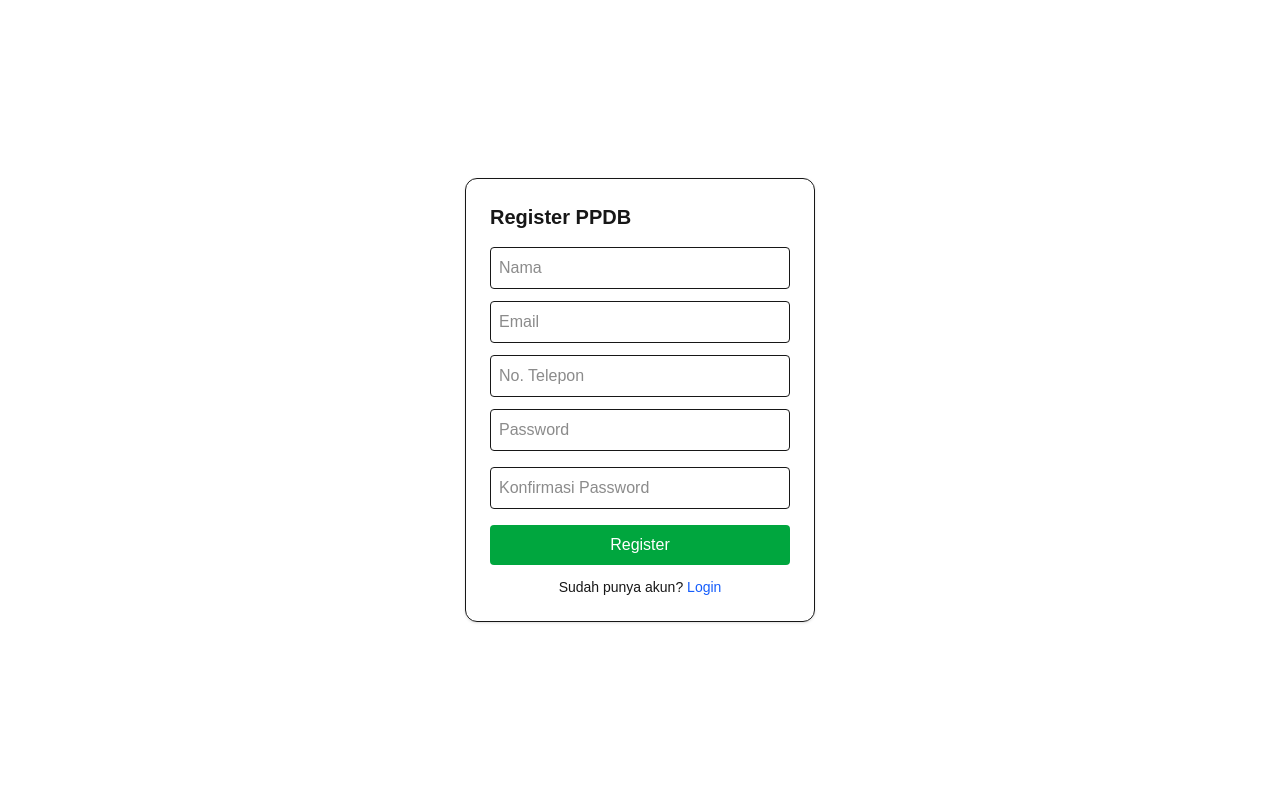
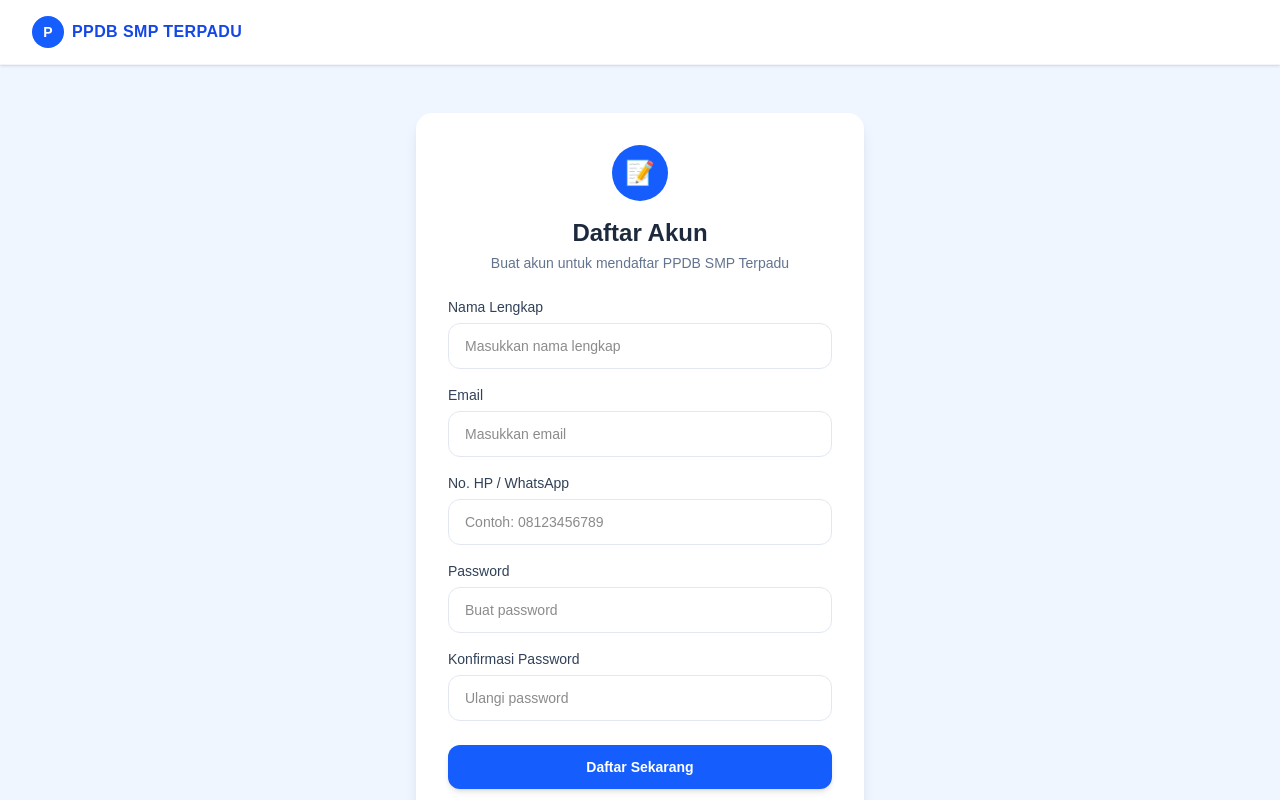
Before and after one commit to argabayu-cloud/ppdb-system, a Next.js app in the folder frontend-ppdb/: page /auth/register in a window 1280 px wide. Shown: the top 800 px of the page. Built offline with nearby package versions, Linux system fonts and the light colour scheme; no server answers.

Commit message:
feat: implement authentication login and registration pages

```diff
--- a/frontend-ppdb/src/app/auth/login/page.tsx
+++ b/frontend-ppdb/src/app/auth/login/page.tsx
@@ -110,7 +110,7 @@ export default function LoginPage() {
 
           <p className="text-center text-sm text-slate-500">
             Belum punya akun?{" "}
-            <Link href="/register" className="text-blue-600 font-semibold hover:underline">
+            <Link href="auth/register" className="text-blue-600 font-semibold hover:underline">
               Daftar di sini
             </Link>
           </p>
--- a/frontend-ppdb/src/app/auth/register/page.tsx
+++ b/frontend-ppdb/src/app/auth/register/page.tsx
@@ -1,110 +1,182 @@
 "use client";
 
 import { useState } from "react";
-import { useRouter } from "next/navigation";
-import { fetcher } from "@/lib/api";
 import Link from "next/link";
+import { registerUser } from "@/lib/api";
 
 export default function RegisterPage() {
-  const router = useRouter();
+  const [form, setForm] = useState({
+    nama: "",
+    email: "",
+    noTlpn: "",
+    password: "",
+    konfirmasiPassword: "",
+  });
 
-  const [nama, setNama] = useState("");
-  const [email, setEmail] = useState("");
-  const [noTlpn, setNoTlpn] = useState("");
-  const [password, setPassword] = useState("");
-  const [konfirmasiPassword, setKonfirmasiPassword] = useState("");
   const [loading, setLoading] = useState(false);
   const [error, setError] = useState("");
 
-  const handleRegister = async (e: React.FormEvent) => {
-    e.preventDefault();
+  const handleChange = (e: React.ChangeEvent<HTMLInputElement>) => {
+    setForm({ ...form, [e.target.name]: e.target.value });
+    setError("");
+  };
+
+  const handleRegister = async () => {
+    const { nama, email, noTlpn, password, konfirmasiPassword } = form;
+
+    // validasi
+    if (!nama || !email || !noTlpn || !password || !konfirmasiPassword) {
+      setError("Semua field wajib diisi!");
+      return;
+    }
+
+    if (password !== konfirmasiPassword) {
+      setError("Konfirmasi password tidak cocok!");
+      return;
+    }
+
     setLoading(true);
-    setError("");
 
     try {
-      await fetcher("/auth/register", {
-        method: "POST",
-        body: JSON.stringify({
+      const res = await registerUser({
         nama,
         email,
         noTlpn,
         password,
-          konfirmasiPassword,
-        }),
       });
 
+      if (res.data) {
         alert("Register berhasil, silakan login");
-      router.push("/login");
-    } catch (err: unknown) {
-      if (err instanceof Error) {
-        setError(err.message);
+        window.location.href = "/login";
       } else {
-        setError("Terjadi kesalahan");
+        setError(res.message || "Register gagal!");
       }
-    } finally {
+    } catch (_err) {
+      setError("Tidak bisa terhubung ke server!");
+    }
+
     setLoading(false);
-    }
   };
 
   return (
-    <div className="flex h-screen items-center justify-center">
-      <form
-        onSubmit={handleRegister}
-        className="w-[350px] p-6 border rounded-xl shadow"
-      >
-        <h1 className="text-xl font-bold mb-4">Register PPDB</h1>
+    <div className="min-h-screen bg-blue-50 flex flex-col">
+      {/* Navbar */}
+      <nav className="w-full px-8 py-4 flex items-center bg-white border-b border-slate-100 shadow-sm">
+        <div className="flex items-center gap-2">
+          <div className="w-8 h-8 rounded-full bg-blue-600 flex items-center justify-center">
+            <span className="text-white font-bold text-sm">P</span>
+          </div>
+          <span className="font-bold text-blue-700 text-base tracking-wide uppercase">
+            PPDB SMP Terpadu
+          </span>
+        </div>
+      </nav>
 
-        {error && <p className="text-red-500 text-sm mb-3">{error}</p>}
+      {/* Main */}
+      <main className="flex-1 flex items-center justify-center px-4 py-12">
+        <div className="w-full max-w-md bg-white rounded-2xl shadow-lg p-8 flex flex-col gap-6">
 
+          {/* Header */}
+          <div className="text-center">
+            <div className="w-14 h-14 rounded-full bg-blue-600 flex items-center justify-center mx-auto mb-4">
+              <span className="text-white text-2xl">📝</span>
+            </div>
+            <h1 className="text-2xl font-bold text-slate-800">Daftar Akun</h1>
+            <p className="text-slate-500 text-sm mt-1">
+              Buat akun untuk mendaftar PPDB SMP Terpadu
+            </p>
+          </div>
+
+          {/* Error */}
+          {error && (
+            <div className="bg-red-50 border border-red-200 text-red-600 text-sm px-4 py-3 rounded-xl">
+              ⚠️ {error}
+            </div>
+          )}
+
+          {/* Form */}
+          <div className="flex flex-col gap-4">
+            <div className="flex flex-col gap-1.5">
+              <label className="text-sm font-medium text-slate-700">Nama Lengkap</label>
               <input
                 type="text"
-          placeholder="Nama"
-          className="w-full mb-3 p-2 border rounded"
-          onChange={(e) => setNama(e.target.value)}
+                name="nama"
+                value={form.nama}
+                onChange={handleChange}
+                placeholder="Masukkan nama lengkap"
+                className="border border-slate-200 rounded-xl px-4 py-3 text-sm outline-none focus:border-blue-500 focus:ring-2 focus:ring-blue-100"
               />
+            </div>
 
+            <div className="flex flex-col gap-1.5">
+              <label className="text-sm font-medium text-slate-700">Email</label>
               <input
                 type="email"
-          placeholder="Email"
-          className="w-full mb-3 p-2 border rounded"
-          onChange={(e) => setEmail(e.target.value)}
+                name="email"
+                value={form.email}
+                onChange={handleChange}
+                placeholder="Masukkan email"
+                className="border border-slate-200 rounded-xl px-4 py-3 text-sm outline-none focus:border-blue-500 focus:ring-2 focus:ring-blue-100"
               />
+            </div>
 
+            <div className="flex flex-col gap-1.5">
+              <label className="text-sm font-medium text-slate-700">No. HP / WhatsApp</label>
               <input
                 type="text"
-          placeholder="No. Telepon"
-          className="w-full mb-3 p-2 border rounded"
-          onChange={(e) => setNoTlpn(e.target.value)}
+                name="noTlpn"
+                value={form.noTlpn}
+                onChange={handleChange}
+                placeholder="Contoh: 08123456789"
+                className="border border-slate-200 rounded-xl px-4 py-3 text-sm outline-none focus:border-blue-500 focus:ring-2 focus:ring-blue-100"
               />
+            </div>
 
+            <div className="flex flex-col gap-1.5">
+              <label className="text-sm font-medium text-slate-700">Password</label>
               <input
                 type="password"
-          placeholder="Password"
-          className="w-full mb-4 p-2 border rounded"
-          onChange={(e) => setPassword(e.target.value)}
+                name="password"
+                value={form.password}
+                onChange={handleChange}
+                placeholder="Buat password"
+                className="border border-slate-200 rounded-xl px-4 py-3 text-sm outline-none focus:border-blue-500 focus:ring-2 focus:ring-blue-100"
               />
+            </div>
 
+            <div className="flex flex-col gap-1.5">
+              <label className="text-sm font-medium text-slate-700">Konfirmasi Password</label>
               <input
                 type="password"
-          placeholder="Konfirmasi Password"
-          className="w-full mb-4 p-2 border rounded"
-          onChange={(e) => setKonfirmasiPassword(e.target.value)}
+                name="konfirmasiPassword"
+                value={form.konfirmasiPassword}
+                onChange={handleChange}
+                placeholder="Ulangi password"
+                className="border border-slate-200 rounded-xl px-4 py-3 text-sm outline-none focus:border-blue-500 focus:ring-2 focus:ring-blue-100"
               />
+            </div>
 
             <button
+              onClick={handleRegister}
               disabled={loading}
-          className="w-full bg-green-600 text-white p-2 rounded"
+              className="mt-2 bg-blue-600 hover:bg-blue-700 disabled:bg-blue-300 text-white font-semibold py-3 rounded-xl shadow-md text-sm"
             >
-          {loading ? "Loading..." : "Register"}
+              {loading ? "Memproses..." : "Daftar Sekarang"}
             </button>
+          </div>
 
-        <p className="text-sm mt-3 text-center">
+          <p className="text-center text-sm text-slate-500">
             Sudah punya akun?{" "}
-          <Link href="" className="text-blue-600">
-            Login
+            <Link href="auth/login" className="text-blue-600 font-semibold hover:underline">
+              Masuk di sini
             </Link>
           </p>
-      </form>
+        </div>
+      </main>
+
+      <footer className="text-center py-4 text-xs text-slate-400 border-t bg-white">
+        © 2025 Dinas Pendidikan · PPDB SMP Terpadu
+      </footer>
     </div>
   );
 }
```
Lines whose indentation alone changed are shown as unchanged.
